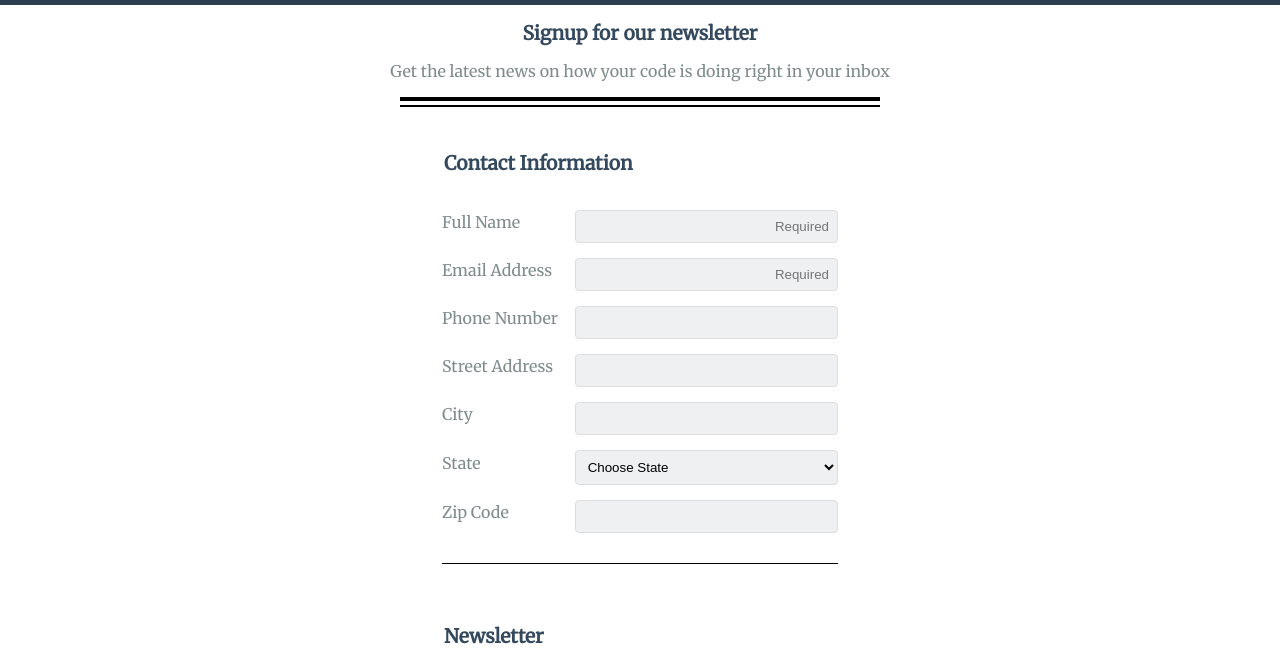
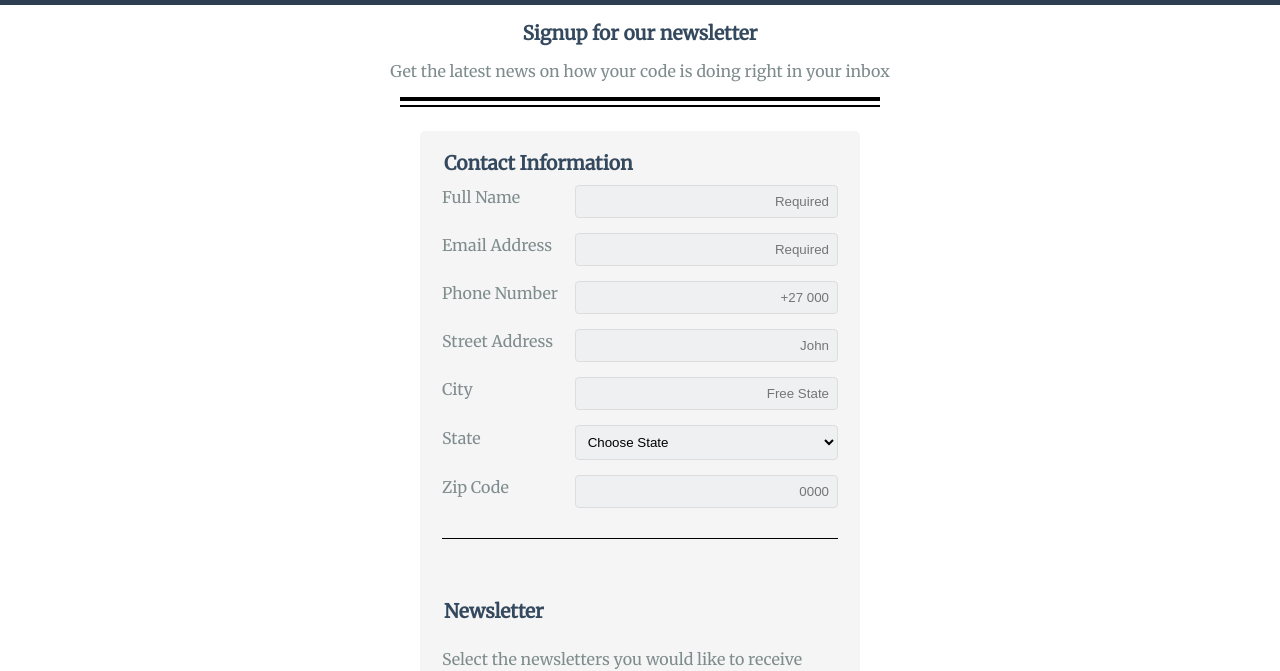
Before and after one commit to Ndumiso-Y/Project-3, a plain HTML site: page index.html/index.html in a window 1280 px wide. Shown: the part 81-752 px from the top of the page. Drawn offline with Linux system fonts and the light colour scheme.

Commit message:
Added comments
added form background colour

```diff
--- a/index.html/index.html
+++ b/index.html/index.html
@@ -1,31 +1,39 @@
 <!DOCTYPE html>
 <html lang="en">
 <head>
+  <!-- Head section: Defines metadata and links external resources -->
   <meta charset="UTF-8">
   <meta name="viewport" content="width=device-width, initial-scale=1.0">
   <link href="https://fonts.googleapis.com/css2?family=Merriweather&display=swap" rel="stylesheet">
-  <link rel="stylesheet" href="/STYLING/style.css"> <!-- Path confirmed for root structure -->
+  <link rel="stylesheet" href="/STYLING/style.css">
   <title>The Code Review</title>
 </head>
 <body>
+  <!-- Header section: Contains the site title -->
   <header>
     <h1>The Code Review</h1>
   </header>
   <main>
+    <!-- Main content section: Houses the newsletter signup form -->
     <section>
+      <!-- Heading for the newsletter signup -->
       <h2>Signup for our newsletter</h2>
+      <!-- Introductory paragraph with styled double lines -->
       <p class="p1">Get the latest news on how your code is doing right in your inbox</p>
+      <!-- Form for collecting user information and newsletter preferences -->
       <form action="#" method="post">
+        <!-- Fieldset for contact information -->
         <fieldset id="contactinfo">
-          <legend id="contactinfo">Contact Information</legend>
+          <legend>Contact Information</legend>
           <div><label for="fullName">Full Name</label><input type="text" id="fullName" name="fullName" placeholder="Required" required></div>
           <div><label for="email">Email Address</label><input type="email" id="email" name="email" placeholder="Required" required></div>
-          <div><label for="phone">Phone Number</label><input type="tel" id="phone" name="phone"></div>
-          <div><label for="street">Street Address</label><input type="text" id="street" name="street"></div>
-          <div><label for="city">City</label><input type="text" id="city" name="city"></div>
+          <div><label for="phone">Phone Number</label><input type="tel" id="phone" name="phone" placeholder="+27 000"></div>
+          <div><label for="street">Street Address</label><input type="text" id="street" name="street" placeholder="John"></div>
+          <div><label for="city">City</label><input type="text" id="city" name="city" placeholder="Free State"></div>
           <div><label for="state">State</label><select id="state" name="state"><option value="">Choose State</option></select></div>
-          <div><label for="zip">Zip Code</label><input type="text" id="zip" name="zip"></div>
+          <div><label for="zip">Zip Code</label><input type="text" id="zip" name="zip" placeholder="0000"></div>
         </fieldset>
+        <!-- Fieldset for newsletter preferences -->
         <fieldset>
           <legend id="newsletter-info">Newsletter</legend>
           <p class="p2">Select the newsletters you would like to receive</p>
@@ -37,10 +45,12 @@
           <div class="form-row"><label><input type="radio" name="format" value="plain"> <span>Plain text</span></label></div>
           <div class="form-row"><label for="topics">Other topics you'd like to hear about</label><textarea id="topics" name="topics"></textarea></div>
         </fieldset>
+        <!-- Submit button for form submission -->
         <button type="submit">Sign Up</button>
       </form>
     </section>
   </main>
+   <!-- Footer section: Contains copyright information -->
   <footer>
     <p class="p3">Copyright The Code Review</p>
   </footer>
--- a/styling/style.css
+++ b/styling/style.css
@@ -1,8 +1,15 @@
+
+/* ==========================================================================
+   Global Styles - Sets default font, margin, and padding for the entire page
+   ========================================================================== */
 body {
        font-family: 'Merriweather', serif;
        margin: 0;
        padding: 0;
      }
+/* ==========================================================================
+   Header Styles - Styles for the header section with background and text alignment
+   ========================================================================== */
 
      header {
        background-color: #2c3e50;
@@ -11,7 +18,9 @@ body {
        padding: 10px 0;
        font-size: 0.8em;
      }
-
+/* ==========================================================================
+   Heading and Paragraph Styles - Styles for h2 and p elements
+   ========================================================================== */
      h2 {
        font-size: 1.2em;
        color: #34495e;
@@ -23,7 +32,9 @@ body {
         padding-bottom: 10px;
         color: #7f8c8d;
      }
-
+/* ==========================================================================
+   P1 Styles - Styles for the newsletter intro paragraph with double lines
+   ========================================================================== */
     .p1 {
   display: block;
   max-width: 600px;
@@ -56,6 +67,9 @@ body {
   border-bottom: 2px solid #000;
 }
 
+/* ==========================================================================
+   Contact Information Styles - Styles for the contact fieldset
+   ========================================================================== */
 
      #contactinfo {
         text-align: left;
@@ -65,12 +79,16 @@ body {
      .line {
         border-bottom: 5px solid #000;
      }
+/* ==========================================================================
+   Form Styles - General form layout and design
+   ========================================================================== */
 
      form {
        max-width: 400px;
        margin: 20px auto;
        padding: 20px;
        border-radius: 5px;
+       background-color: #f5f5f5;
      }
 
      fieldset {
@@ -87,6 +105,10 @@ body {
        font-weight: bold;
      }
 
+
+/* ==========================================================================
+   Placeholder and Input Styles - Styles for input placeholders and general input design
+   ========================================================================== */
      input::placeholder {
 
     text-align: right ;
@@ -149,19 +171,23 @@ body {
        width: 100%;
        min-height: 40px;
      }
-
+/* ==========================================================================
+   Footer Styles - Styles for the footer section
+   ========================================================================== */
      footer {
        text-align: center;
        color: #7f8c8d;
        padding: 10px 0;
        margin-top: 20px;
      }
-
+/* ==========================================================================
+   Newsletter Styles - Specific styles for the newsletter section
+   ========================================================================== */
      fieldset:nth-child(2) p {
         text-align: left;
      }
 
-     .for-row {
+     .form-row {
         display: flex;
         flex-direction: column;
         align-items: flex-start;
@@ -171,11 +197,12 @@ body {
      .form-row label {
         justify-content:flex-start ;
      }
-
+/* ==========================================================================
+   Media Query Styles - Tablet and Desktop Layout (min-width: 768px)
+   ========================================================================== */
      @media (min-width: 768px) {
         .form-row {
             display:flex;
-            flex-direction: column;
             align-items: flex-start;
             margin-bottom: 15px;
 
@@ -187,7 +214,7 @@ body {
         }
 
         textarea#topics {
-            flex-unset;
+            flex: unset;
         }
 
        div {
@@ -216,9 +243,12 @@ body {
        }
      }
 
-
+/* ==========================================================================
+   Focus State Styles - Enhanced focus states with transitions
+   ========================================================================== */
      input:focus, select:focus, textarea:focus {
        outline: none;
        border-color: #1abc9c;
        box-shadow: 0 0 5px #1abc9c;
+       transition: border-color 0.3s ease, box-shadow 0.3s ease; ;
      }
```
